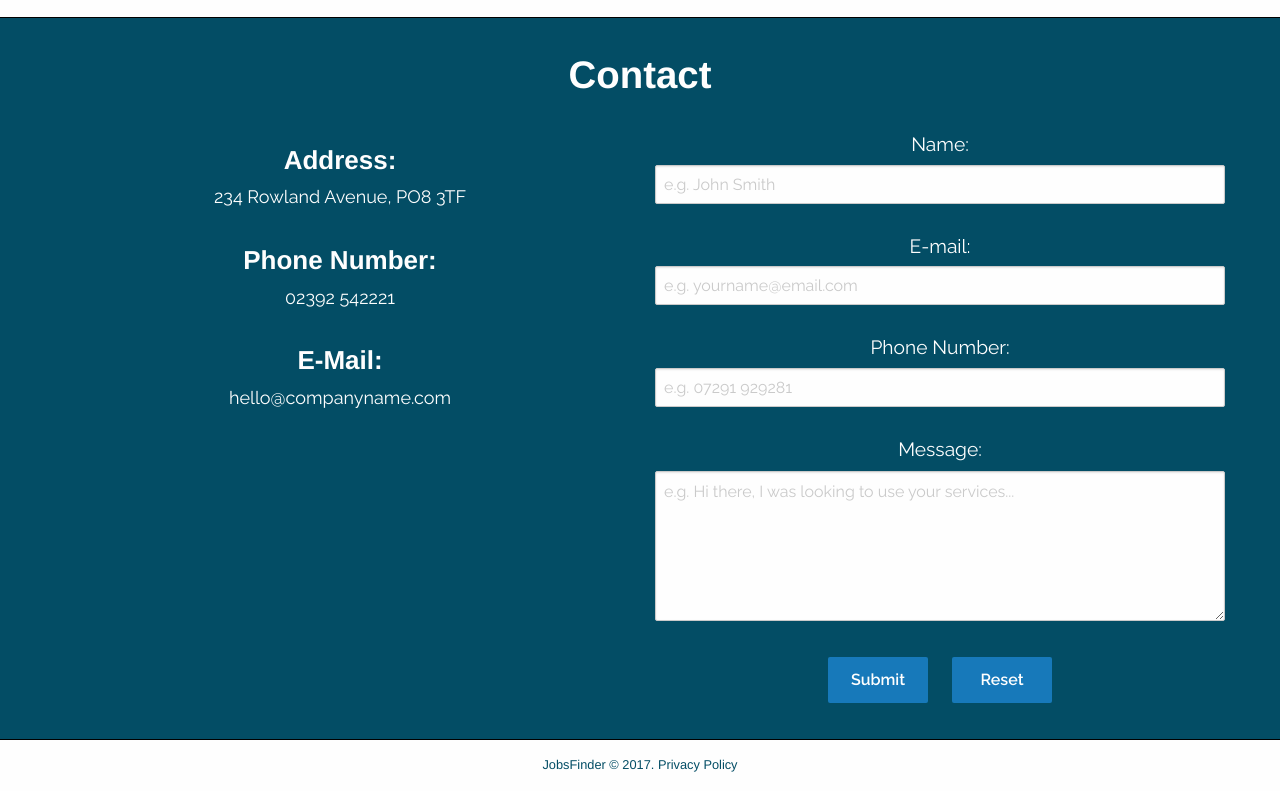
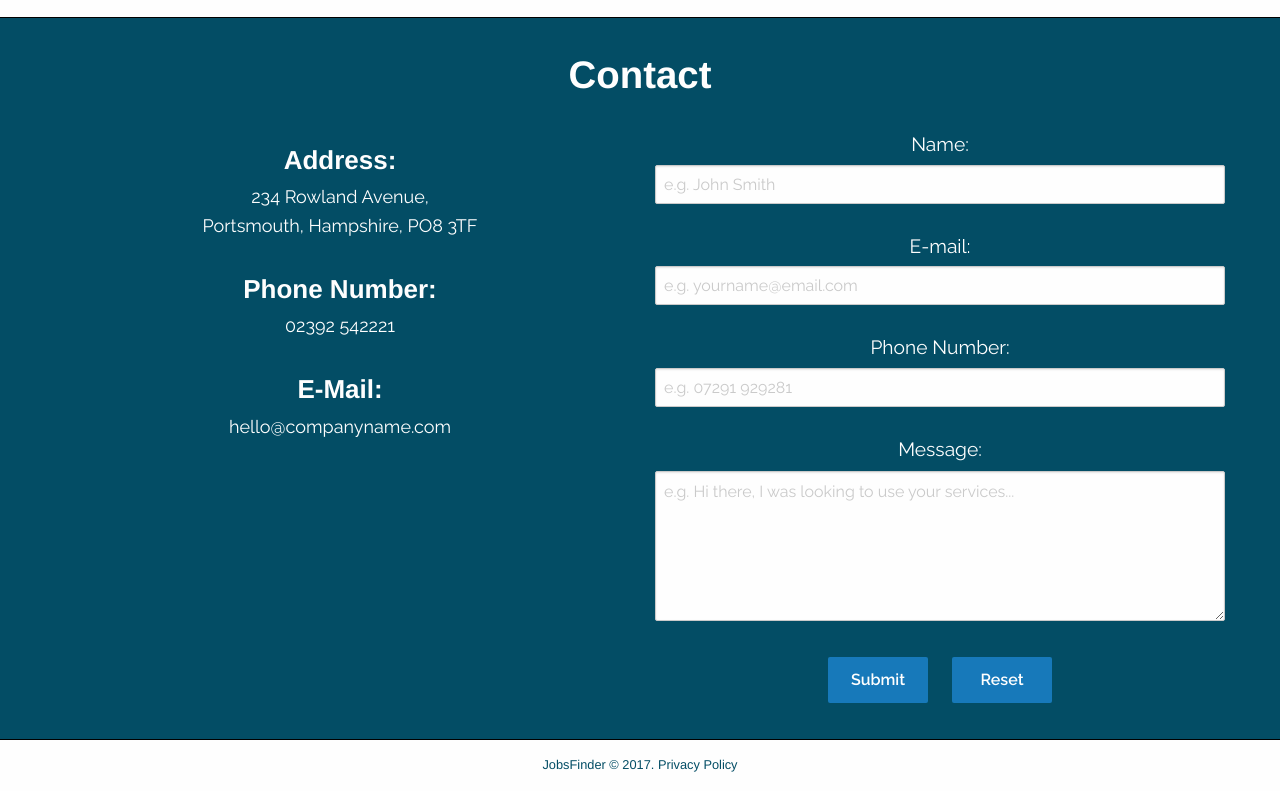
Before and after one commit to KyleCuthbertson/website-1, a website: page dist/index.html in a window 1280 px wide. Shown: the part 1096-1887 px from the top of the page. Drawn offline with Linux system fonts and the light colour scheme.

Commit message:
Updated Distribution

```diff
--- a/dist/index.html
+++ b/dist/index.html
@@ -101,7 +101,7 @@
         <div class="small-12 large-6 columns">
           <section id="contact-details">
             <h3>Address:</h3>
-              <p>234 Rowland Avenue, PO8 3TF</p>
+              <p>234 Rowland Avenue, </br>Portsmouth, Hampshire, PO8 3TF</p>
 
             <h3>Phone Number:</h3>
               <p>02392 542221</p>
```
